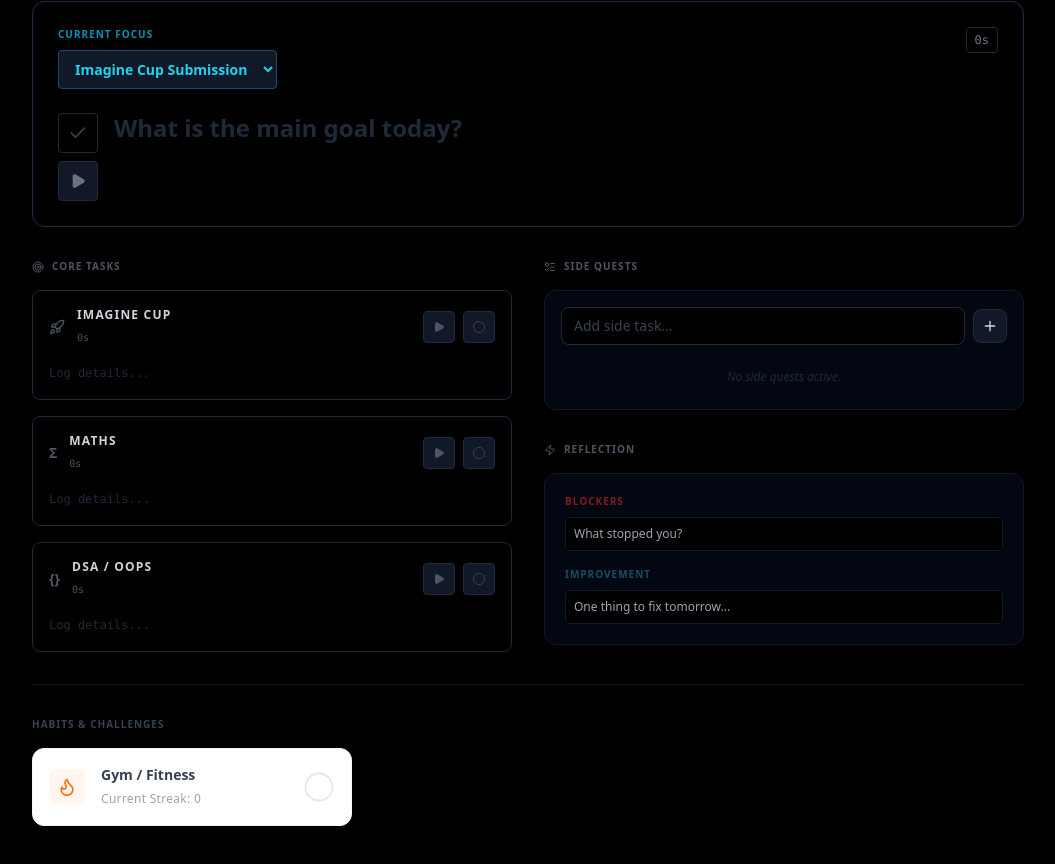
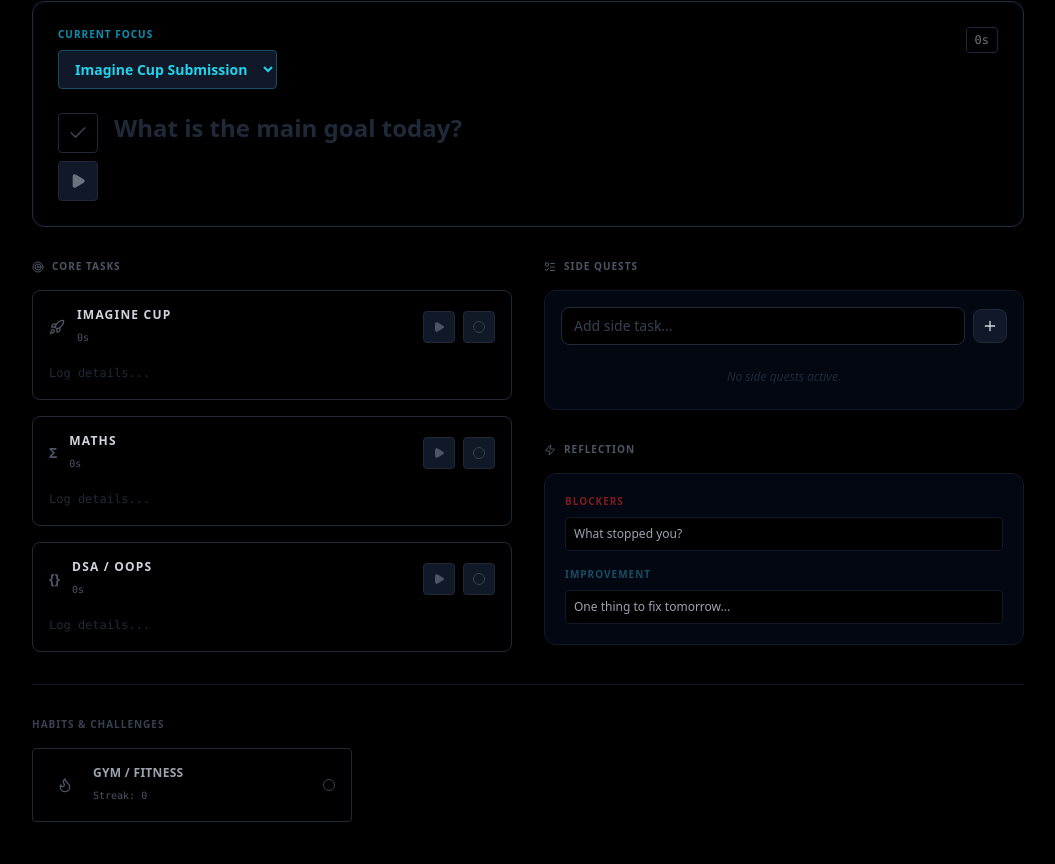
Before and after one commit to HimeshPant/Tracker, a React (Vite) app in the folder execution-tracker/: page / in a window 1280 px wide. Shown: the part 215-1079 px from the top of the page, without its empty margins (112-1167 px from the left). Built offline with nearby package versions, Linux system fonts and the light colour scheme.

Commit message:
modified tracker json

```diff
--- a/execution-tracker/src/App.jsx
+++ b/execution-tracker/src/App.jsx
@@ -1,6 +1,7 @@
 import React, { useState, useEffect, useRef } from "react";
+// We still need this one service file.
+// Ensure src/services/storage.js exists!
 import { storageService } from "./services/storage";
-import ChallengeItem from "./features/challenges/ChallengeItem";
 import {
   Calendar,
   Loader2,
@@ -19,6 +20,8 @@
   Plus,
   X,
   ListTodo,
+  Flame,
+  Trophy,
 } from "lucide-react";
 
 // --- CONFIGURATION ---
@@ -37,7 +40,6 @@
   return `${year}-${month}-${day}`;
 };
 
-// UPDATED: Now shows seconds for precision
 const formatDuration = (seconds) => {
   if (!seconds) return "0s";
   const h = Math.floor(seconds / 3600);
@@ -60,7 +62,7 @@
   return `${h}:${m}:${s}`;
 };
 
-function App() {
+export default function App() {
   const [date, setDate] = useState(getLocalToday());
   const [loading, setLoading] = useState(true);
   const [saving, setSaving] = useState(false);
@@ -93,7 +95,7 @@
 
   const [challenges, setChallenges] = useState([]);
   const [activeTimer, setActiveTimer] = useState(null);
-  const [newTaskInput, setNewTaskInput] = useState(""); // State for new task input
+  const [newTaskInput, setNewTaskInput] = useState("");
   const timerRef = useRef(null);
 
   // --- ACTIONS ---
@@ -133,7 +135,7 @@
     setDate(getLocalToday());
   };
 
-  // --- CUSTOM TASK ACTIONS ---
+  // --- CUSTOM TASKS ---
   const addCustomTask = () => {
     if (!newTaskInput.trim()) return;
     const newTask = { id: Date.now(), text: newTaskInput, isDone: false };
@@ -156,37 +158,10 @@
 
   // --- EFFECTS ---
 
-  // useEffect(() => {
-  //   async function loadDailyData() {
-  //     setLoading(true);
-  //     if (activeTimer) setActiveTimer(null);
-
-  //     const data = await storageService.getLog(date);
-  //     setLog(data);
-
-  //     let feats = await storageService.getChallenges();
-  //     if (feats.length === 0) {
-  //       await storageService.saveChallenge({
-  //         id: "c1",
-  //         title: "Gym / Fitness",
-  //         currentStreak: 0,
-  //       });
-  //       feats = await storageService.getChallenges();
-  //     }
-  //     setChallenges(feats);
-  //     setLoading(false);
-  //   }
-  //   loadDailyData();
-  // }, [date]);
-
   useEffect(() => {
     async function loadDailyData() {
       setLoading(true);
-
-      // FIX: Remove the "if (activeTimer)" check.
-      // Just reset the timer blindly when the date changes.
-      // This satisfies the linter because we are no longer "reading" the activeTimer variable.
-      setActiveTimer(null);
+      setActiveTimer(null); // Blind reset to satisfy linter
 
       const data = await storageService.getLog(date);
       setLog(data);
@@ -204,7 +179,8 @@
       setLoading(false);
     }
     loadDailyData();
-  }, [date]); // Now the linter is happy with just [date]
+  }, [date]);
+
   useEffect(() => {
     if (activeTimer) {
       timerRef.current = setInterval(() => {
@@ -218,9 +194,8 @@
     }
     return () => clearInterval(timerRef.current);
   }, [activeTimer]);
-  // --- EFFECTS ---
 
-  // --- ANALYTICS HELPERS ---
+  // --- ANALYTICS ---
   const totalDuration =
     (log.primaryDuration || 0) +
     (log.imagineCupDuration || 0) +
@@ -282,7 +257,7 @@
       </nav>
 
       <main className="max-w-5xl mx-auto px-4 py-8 space-y-8">
-        {/* --- 0. LIVE ANALYTICS DASHBOARD --- */}
+        {/* --- LIVE ANALYTICS --- */}
         <section className="grid grid-cols-2 md:grid-cols-4 gap-4">
           <div className="bg-gray-950/50 border border-gray-800 p-4 rounded-lg flex items-center gap-4">
             <div className="w-10 h-10 rounded-full bg-gray-900 flex items-center justify-center text-cyan-500">
@@ -495,9 +470,9 @@
             />
           </div>
 
-          {/* 3. SIDE QUESTS (NEW!) & HEALTH */}
+          {/* 3. SIDE QUESTS & HEALTH */}
           <div className="space-y-8">
-            {/* NEW: Side Quests */}
+            {/* Side Quests */}
             <div className="space-y-4">
               <h2 className="text-[10px] font-bold text-gray-600 uppercase tracking-widest flex items-center gap-2 mb-4">
                 <ListTodo className="w-3 h-3" /> Side Quests
@@ -566,7 +541,7 @@
               </div>
             </div>
 
-            {/* Health & Reflection */}
+            {/* Reflection */}
             <div className="space-y-4">
               <h2 className="text-[10px] font-bold text-gray-600 uppercase tracking-widest flex items-center gap-2 mb-4">
                 <Zap className="w-3 h-3" /> Reflection
@@ -668,7 +643,8 @@
   );
 }
 
-// FIXED BLOCK COMPONENT
+// --- INTERNAL COMPONENTS (No imports needed) ---
+
 function FixedBlock({
   title,
   icon,
@@ -780,4 +756,57 @@
   );
 }
 
-export default App;
+function ChallengeItem({ challenge, onToggle, isTodayDone }) {
+  return (
+    <div
+      onClick={() => onToggle(challenge.id)}
+      className={`
+        cursor-pointer group flex items-center justify-between p-4 rounded border transition-all duration-300
+        ${
+          isTodayDone
+            ? "bg-cyan-950/20 border-cyan-500"
+            : "bg-black border-gray-800 hover:border-cyan-500/50"
+        }
+      `}
+    >
+      <div className="flex items-center gap-3">
+        <div
+          className={`p-2 rounded ${
+            isTodayDone
+              ? "text-cyan-400"
+              : "text-gray-600 group-hover:text-cyan-500/70"
+          }`}
+        >
+          {isTodayDone ? (
+            <Trophy className="w-4 h-4" />
+          ) : (
+            <Flame className="w-4 h-4" />
+          )}
+        </div>
+        <div>
+          <h4
+            className={`text-xs font-bold uppercase tracking-wide ${
+              isTodayDone ? "text-cyan-400" : "text-gray-400"
+            }`}
+          >
+            {challenge.title}
+          </h4>
+          <span
+            className={`text-[10px] font-mono ${
+              isTodayDone ? "text-cyan-600" : "text-gray-600"
+            }`}
+          >
+            Streak: {challenge.currentStreak}
+          </span>
+        </div>
+      </div>
+      <div
+        className={`w-3 h-3 rounded-full border ${
+          isTodayDone
+            ? "bg-cyan-500 border-cyan-500"
+            : "border-gray-700 group-hover:border-cyan-500"
+        }`}
+      ></div>
+    </div>
+  );
+}
```
